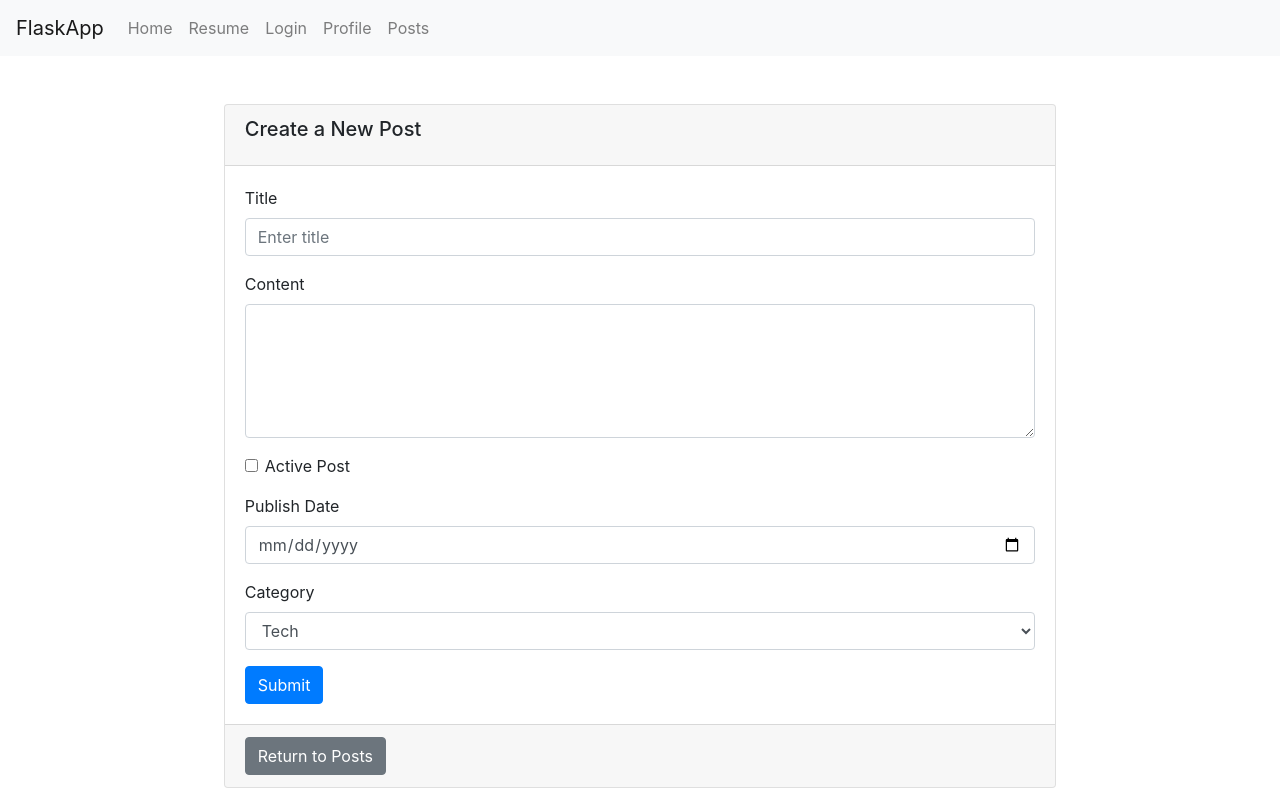
After one commit to danieldan0/flask-app-lab, a Flask app: page /post/add_post in a window 1280 px wide. The commit adds this page. Run offline with Flask 3, Linux system fonts and the light colour scheme; some libraries are stand-ins or nearby versions.

Commit message:
Added ability to add posts and pages related to it

```diff
--- a/app/__init__.py
+++ b/app/__init__.py
@@ -8,3 +8,6 @@ from . import views
 
 from .users import user_bp
 app.register_blueprint(user_bp)
+
+from .posts import post_bp
+app.register_blueprint(post_bp)
--- /dev/null
+++ b/app/posts/forms.py
@@ -0,0 +1,13 @@
+from flask_wtf import FlaskForm
+from wtforms import StringField, TextAreaField, SubmitField, BooleanField, DateField, SelectField
+from wtforms.validators import DataRequired, Length
+
+CATEGORIES = [('tech', 'Tech'), ('science', 'Science'), ('lifestyle', 'Lifestyle')]
+
+class PostForm(FlaskForm):
+    title = StringField("Title", validators=[DataRequired(), Length(max=100)])
+    content = TextAreaField("Content", render_kw={"rows": 5, "cols": 40}, validators=[DataRequired()])
+    is_active = BooleanField("Active Post")
+    publish_date = DateField("Publish Date", format='%Y-%m-%d', validators=[DataRequired()])
+    category = SelectField("Category", choices=CATEGORIES, validators=[DataRequired()])
+    submit = SubmitField("Add Post")
--- /dev/null
+++ b/app/posts/templates/posts/add_post.html
@@ -0,0 +1,47 @@
+{% extends 'base.html' %}
+
+{% from 'form_macros.html' import render_field %}
+
+{% block title %} Add post {% endblock %}
+
+{% block content %}
+<div class="container mt-5">
+    <div class="card w-75 mx-auto">
+        <div class="card-header">
+            <h5 class="card-title">Create a New Post</h5>
+        </div>
+        <div class="card-body">
+            <form action="" method="post" novalidate>
+                {{ form.hidden_tag() }}
+
+                <div class="form-group mb-3">
+                    {{ render_field(form.title, placeholder="Enter title") }}
+                </div>
+
+                <div class="form-group mb-3">
+                    {{ render_field(form.content) }}
+                </div>
+
+                <div class="form-check mb-3">
+                    {{ form.is_active(class="form-check-input") }}
+                    {{ form.is_active.label(class="form-check-label") }}
+                </div>
+
+                <div class="form-group mb-3">
+                    {{ render_field(form.publish_date) }}
+                </div>
+
+                <div class="form-group mb-3">
+                    {{ render_field(form.category) }}
+                </div>
+
+                <button type="submit" class="btn btn-primary">Submit</button>
+            </form>
+        </div>
+        <div class="card-footer">
+            <a href="{{ url_for('posts.get_posts') }}" class="btn btn-secondary">Return to Posts</a>
+        </div>
+    </div>
+</div>
+
+{% endblock %}
--- /dev/null
+++ b/app/posts/utils.py
@@ -0,0 +1,24 @@
+import json
+
+URL_JSON = 'app/posts/posts.json'
+
+def load_posts() -> list[dict]:
+    try:
+        with open(file=URL_JSON, mode='r') as f:
+            return json.load(f)
+    except FileNotFoundError:
+        return []
+
+
+def save_post(post: dict):
+    posts = load_posts()
+    posts.append(post)
+    with open(file=URL_JSON, mode="w") as f:
+        json.dump(posts, f, indent=4)
+
+def get_post(id: int):
+    posts = load_posts()
+    if id > len(posts) or id < 1:
+        return None
+    post = next(post for post in posts if post["id"]==id)
+    return post
--- /dev/null
+++ b/app/posts/views.py
@@ -0,0 +1,37 @@
+from . import post_bp
+from flask import render_template, abort, flash, redirect, url_for, request
+from .forms import PostForm
+from .utils import load_posts, save_post, get_post
+
+posts = [
+    {"id": 1, 'title': 'My First Post', 'content': 'This is the content of my first post.', 'author': 'John Doe'},
+    {"id": 2, 'title': 'Another Day', 'content': 'Today I learned about Flask macros.', 'author': 'Jane Smith'},
+    {"id": 3, 'title': 'Flask and Jinja2', 'content': 'Jinja2 is powerful for templating.', 'author': 'Mike Lee'}
+]
+
+
+@post_bp.route('/add_post', methods=["GET", "POST"])
+def add_post():
+    form = PostForm()
+    if form.validate_on_submit():
+        title = form.title.data
+        content = form.content.data
+        new_post = {"id": len(load_posts()) + 1, 'title': title, 'content': content}
+        save_post(new_post)
+        flash(f"Post {title} added successfully!", "success")
+        return redirect(url_for(".get_posts"))
+    elif request.method == "POST":
+        flash(f"Enter the correct data in the form!", "danger")
+    return render_template("add_post.html", form=form)
+
+
+@post_bp.route('/')
+def get_posts():
+    return render_template("posts.html", posts=load_posts())
+
+@post_bp.route('/<int:id>')
+def detail_post(id):
+    post = get_post(id)
+    if not post:
+        return abort(404)
+    return render_template("detail_post.html", post=post)
--- /dev/null
+++ b/app/templates/404.html
@@ -0,0 +1,6 @@
+<div class="container text-center mt-5">
+    <h1 class="display-4 text-danger">404</h1>
+    <h2>Oops! Page Not Found</h2>
+    <p class="lead">Sorry, the page you are looking for does not exist.</p>
+    <a href="{{ url_for('homepage') }}" class="btn btn-primary mt-3">Back to Home</a>
+</div>
--- /dev/null
+++ b/app/templates/form_macros.html
@@ -0,0 +1,13 @@
+{% macro render_field(field) %}
+<div class="form-group">
+    {{ field.label(class="form-label") }}
+    {{ field(class="form-control", **kwargs) |safe }}
+    {% if field.errors %}
+        <div class="text-danger">
+            {% for error in field.errors %}
+                <small class="form-text text-danger">{{ error }}</small><br>
+            {% endfor %}
+        </div>
+    {% endif %}
+</div>
+{% endmacro %}
--- a/app/templates/message.html
+++ b/app/templates/message.html
@@ -1,7 +1,7 @@
-{% with msg = get_flashed_messages() %}
+{% with msg = get_flashed_messages(with_categories=True) %}
 {% if msg %}
-{% for message in msg %}
-<div class="alert alert-warning alert-dismissible fade show" role="alert">
+{% for category, message in msg %}
+<div class="alert alert-{{category}} alert-dismissible fade show mt-3" role="alert">
   {{ message }}
   <button type="button" class="close" data-dismiss="alert" aria-label="Close">
     <span aria-hidden="true">&times;</span>
--- a/app/templates/navbar.html
+++ b/app/templates/navbar.html
@@ -18,6 +18,9 @@
             <li class="nav-item">
                 <a class="nav-link" href="/profile">Profile</a>
             </li>
+            <li class="nav-item">
+                <a class="nav-link" href="/post">Posts</a>
+            </li>
         </ul>
     </div>
 </nav>
--- a/app/views.py
+++ b/app/views.py
@@ -12,23 +12,10 @@ def home():
 
     return render_template("home.html", agent=agent)
 
-posts = [
-    {"id": 1, 'title': 'My First Post', 'content': 'This is the content of my first post.', 'author': 'John Doe'},
-    {"id": 2, 'title': 'Another Day', 'content': 'Today I learned about Flask macros.', 'author': 'Jane Smith'},
-    {"id": 3, 'title': 'Flask and Jinja2', 'content': 'Jinja2 is powerful for templating.', 'author': 'Mike Lee'}
-]
-
-@app.route('/posts')
-def get_posts():
-    return render_template("posts.html", posts=posts)
-
-@app.route('/post/<int:id>')
-def detail_post(id):
-    if id > 3:
-        abort(404)
-    post = posts[id-1]
-    return render_template("detail_post.html", post=post)
-
 @app.route('/resume')
 def resume():
     return render_template("resume.html")
+
+@app.errorhandler(404)
+def page_not_found(e):
+    return render_template("404.html"), 404
```
Also changed, not shown: app/posts/__init__.py (added, +9 -0 lines), app/posts/posts.json (added, +52 -0 lines), app/posts/templates/posts/detail_post.html (added, +13 -0 lines), app/posts/templates/posts/posts.html (added, +17 -0 lines), app/templates/detail_post.html (deleted, +0 -16 lines), app/templates/posts.html (deleted, +0 -18 lines).
